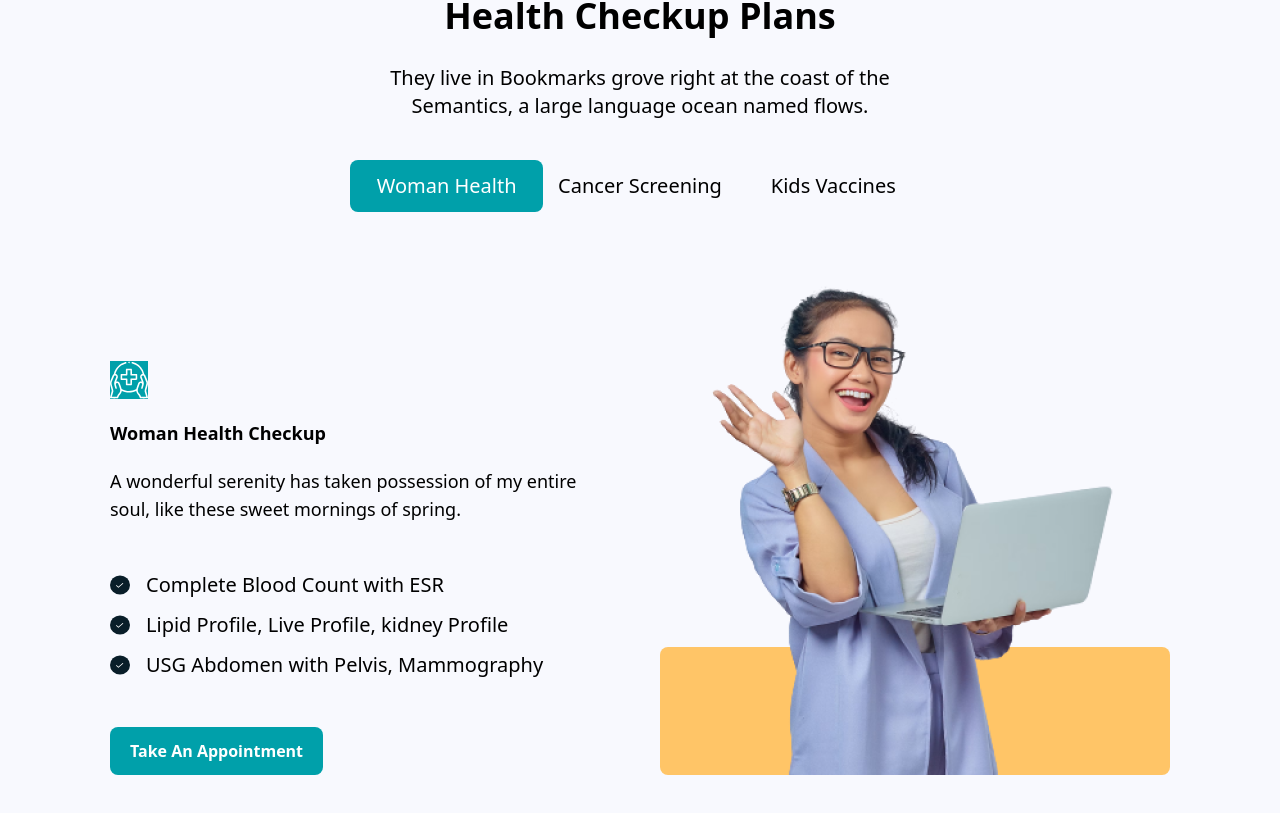
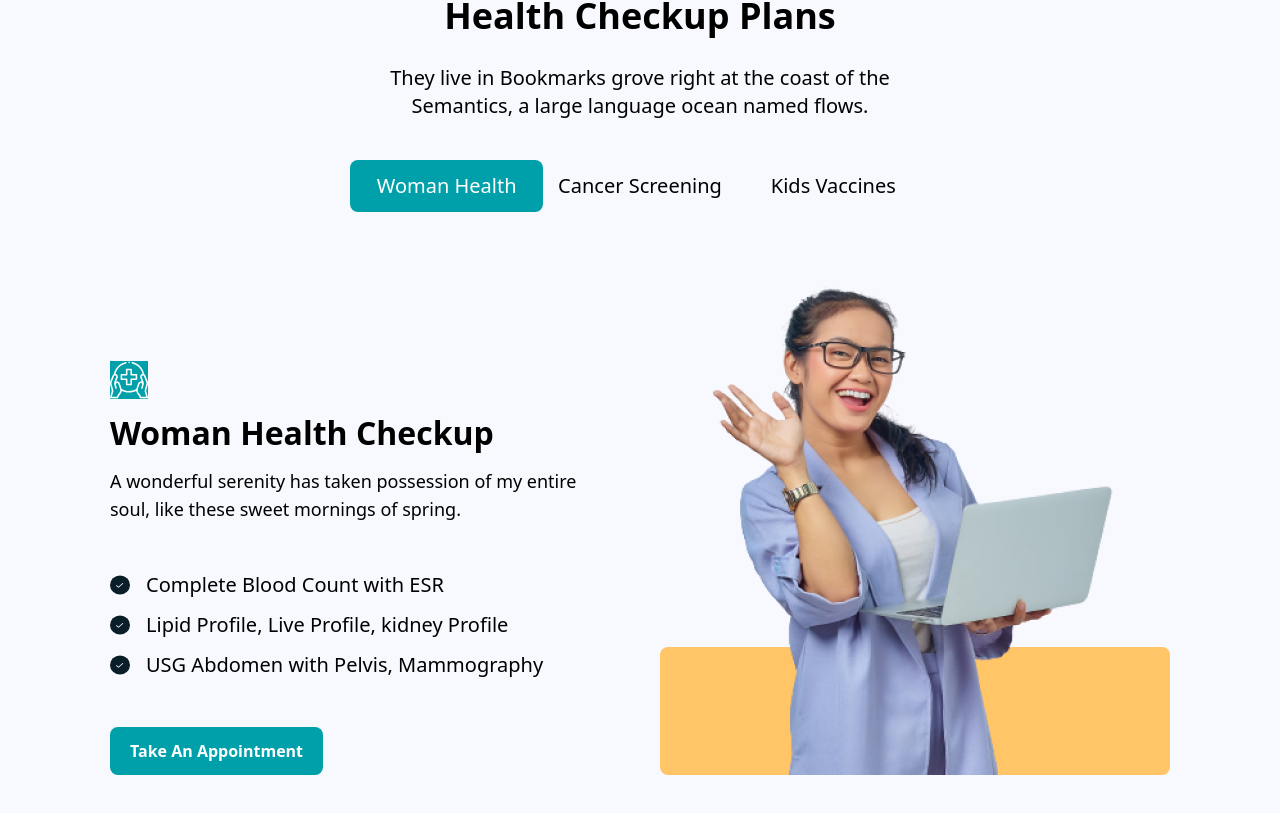
Before and after one commit to ibrar11/Medico_Healthcare, a React (Create React App) app: page / in a window 1280 px wide. Shown: the part 2189-3002 px from the top of the page. Built offline with nearby package versions, Linux system fonts and the light colour scheme.

Commit message:
fix the font size of heading 3 tag of checkup section.

```diff
--- a/tailwind.config.js
+++ b/tailwind.config.js
@@ -15,6 +15,7 @@ module.exports = {
       },
       fontSize: {
         10: "4.5xl",
+        "3.5xl":"32px"
       },
     },
   },
```
